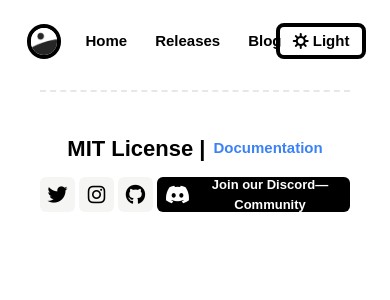
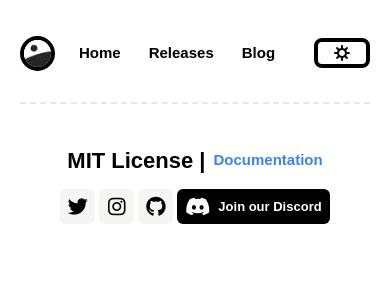
Before and after one commit to drosestudios/rozei-web, a Next.js app: page /Header in a window 390 px wide. Shown: the top 300 px of the page. Built offline with nearby package versions, Linux system fonts and the light colour scheme.

Commit message:
Rosey Webiste Updates 02

```diff
--- a/components/elements/AppShowcase.jsx
+++ b/components/elements/AppShowcase.jsx
@@ -14,7 +14,7 @@ const AppShowcase = () => {
         initial="hidden" animate="visible" variants={containerVariants} transition={{ duration: 0.3 }}
       >
         {/* IMAGE BACK AND PREVIEW */}
-        <div className="p-5">
+        <div className="p-5 flex flex-col gap-3 md:gap-16">
           <div className="flex dark:bg-white rounded-md flex-row items-center justify-center">
             <Slider {...settingsSlider} className='w-full h-full md:h-[465px] rounded-lg'>
                 <motion.img src="/app02.png" className=" object-cover rounded-lg"
@@ -26,7 +26,7 @@ const AppShowcase = () => {
             </Slider>
           </div>
 
-          <div className="text-justify mt-6 md:mt-10">
+          <div className="text-justify">
             <motion.p className="text-[16px] font-medium whitespace-wrap text-black dark:text-gray-100"
               initial={{ opacity: 0 }} animate={{ opacity: 1 }} transition={{ duration: 0.3 }}
             >
--- a/components/themetoggle/ColorModeToggle.jsx
+++ b/components/themetoggle/ColorModeToggle.jsx
@@ -6,7 +6,7 @@ const ColorModeToggle = () => {
 
   return (
     <button aria-label="Toggle colormode" onClick={() => setTheme(colorTheme === "light" ? "dark" : "light")}
-      className="cursor-pointer w-[90px] justify-center items-center flex flex-row dark:border-white border-[4px] border-solid border-black p-[3px] dark:hover:bg-white dark:hover:text-black rounded-lg hover:bg-black hover:text-white">
+      className="cursor-pointer w-full pl-4 pr-4 md:w-[90px] justify-center items-center flex flex-row dark:border-white border-[4px] border-solid border-black p-[3px] dark:hover:bg-white dark:hover:text-black rounded-lg hover:bg-black hover:text-white">
 
       {colorTheme === "light" ? (
         <i className="fi fi-br-sun flex text-[16px]"></i> ) : (
@@ -14,8 +14,8 @@ const ColorModeToggle = () => {
       )}
 
       {colorTheme === "light" ? (
-        <p className="ml-1 font-bold text-[15px]"> Light </p> ) : (
-        <p className="ml-1 font-bold text-[15px]"> Dark </p>
+        <p className="hidden md:block ml-1 font-bold text-[15px]"> Light </p> ) : (
+        <p className="hidden md:block ml-1 font-bold text-[15px]"> Dark </p>
       )}
 
     </button>
--- a/pages/Footer.jsx
+++ b/pages/Footer.jsx
@@ -60,7 +60,7 @@ const Footer = () => {
                 p-2 items-center justify-center flex" whileHover="hover" whileTap="tap" variants={buttonVariants}
               >
                 <i className="fab fa-discord flex text-[20px]"></i>
-                <p className="ml-2 font-bold text-[13px]"> Join our Discord— Community</p>
+                <p className="ml-2 font-bold text-[13px]"> Join our Discord</p>
               </motion.button>
           </a>
         </div>
--- a/pages/_app.jsx
+++ b/pages/_app.jsx
@@ -18,7 +18,7 @@ const Router = dynamic(
 function MyApp() {
     return (
         <Router>
-            <main className="pt-2 px-[40px] mx-auto max-w-4xl">
+            <main className="p-5 mx-auto max-w-4xl">
                 <Header />
                 <div className="w-full mt-6 border-dashed border-b-2 border-[#1111111]"></div>
 
--- a/pages/sections/home.jsx
+++ b/pages/sections/home.jsx
@@ -27,7 +27,7 @@ export default function Home() {
         <div className="flex text-center items-center justify-center mt-20 flex-col">
             <div className="flex flex-col ">
                 <p className="font-bold text-[25px] mb-2"> バラ色の — Minimalist, <br className="flex md:hidden"></br> Elegant w/ Anime ♥ </p>
-                <p className="font-normal text-[17px]"> Rosey is a next-gen organizer for your animes watchlist <br></br>.... where design meets stylish and waifus! </p>
+                <p className="font-normal text-[17px]"> Rosey is a next-gen organizer for your animes watchlist <br className="hidden md:block"></br>.... where design meets stylish and waifus! </p>
             </div>
 
             <div className="flex flex-row mt-4 gap-2">
```
Also changed, not shown: 1 other file (tests, documents, lock files or other folders).
